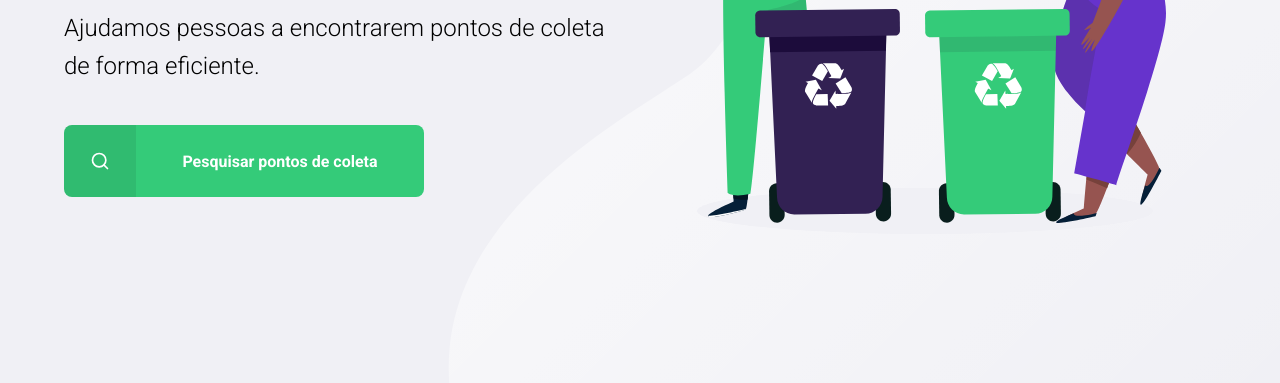
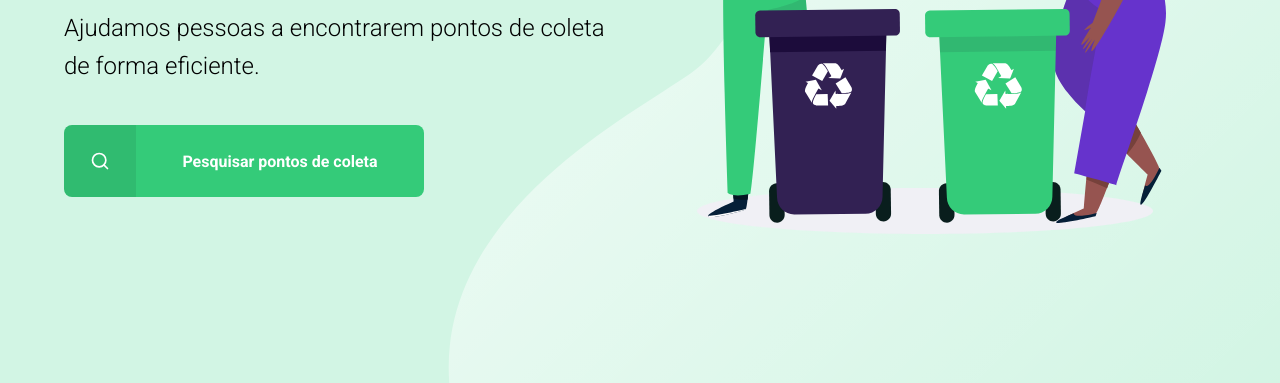
Before and after one commit to Lipzs/NextLevelWeek, a plain HTML site: page index.html in a window 1280 px wide. Shown: the part 417-800 px from the top of the page. Drawn offline with Linux system fonts and the light colour scheme.

Commit message:
alterei cor de fundo

```diff
--- a/styles/main.css
+++ b/styles/main.css
@@ -14,7 +14,7 @@ html {
 }
 
 body{
-  background: #f0f0f5;
+  background: #d2f5e4;
   -webkit-font-smoothing: antialiased;
 }
 
```
